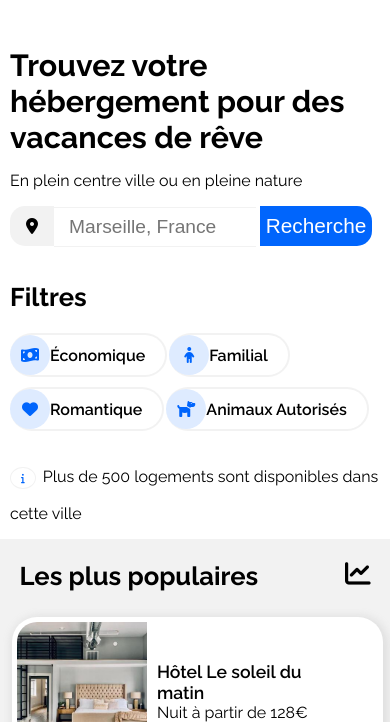
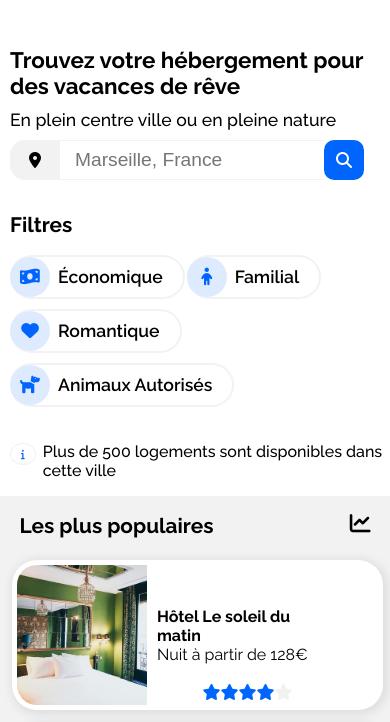
Before and after one commit to Rebkhya/RebeccaLouisAime_2_10062021, a plain HTML site: page index.html in a window 390 px wide. Shown: the part 99-821 px from the top of the page. Drawn offline with Linux system fonts and the light colour scheme.

Commit message:
Ajustement de tailles et de mise en page

```diff
--- a/index.html
+++ b/index.html
@@ -36,6 +36,7 @@
                             <input class="text_recherche" type="search" placeholder="Marseille, France" name="recherche" id="recherche" />
                             <input class="button_recherche" type="submit" value="Recherche" />
                         </form>
+                        <pan class="icon-recherche"><i class="fas fa-search"></i></pan>
                     </div>
                     <div class="filtres flex_row">
                         <h2>Filtres</h2>
@@ -146,8 +147,8 @@
                             <h2>Les plus populaires<i class="fas fa-chart-line"></i></h2>
                         </header>
                         <article class="pop flex_row class_card">
-                            <a class="pop_link flex_row" href="#">
-                                <img class="pop_img" src="images/hebergements/4_small/aw-creative-VGs8z60yT2c-unsplash.jpg" alt="Hôtel Le soleil du matin" />
+                            <a class="pop_link flex_column" href="#">
+                                <img class="pop_img" src="images/hebergements/4_small/emile-guillemot-Bj_rcSC5XfE-unsplash.jpg" alt="Hôtel Le soleil du matin" />
                                 <h3 class="pop_text">Hôtel Le soleil du matin</h3>
                                 <p class="pop_text">Nuit à partir de 128€ </p>
                             </a>
@@ -156,12 +157,12 @@
                                 <i class="fas fa-star bleu"></i>
                                 <i class="fas fa-star bleu"></i>
                                 <i class="fas fa-star bleu"></i>
-                                <i class="fas fa-star bleu"></i>
+                                <i class="fas fa-star"></i>
                             </div>
                         </article>
                         <article class="pop flex_row class_card">
                             <a class="pop_link flex_column" href="#">
-                                <img class="pop_img" src="images/hebergements/4_small/emile-guillemot-Bj_rcSC5XfE-unsplash.jpg" alt="Au coeur de l'eau Chambres d'hôtes" />
+                                <img class="pop_img" src="images/hebergements/4_small/aw-creative-VGs8z60yT2c-unsplash.jpg" alt="Au cœur de l’eau Chambres d’hôtes" />
                                 <h3 class="pop_text">Au cœur de l’eau Chambres d’hôtes</h3>
                                 <p class="pop_text">Nuit à partir de 71€ </p>
                             </a>
@@ -170,7 +171,7 @@
                                 <i class="fas fa-star bleu"></i>
                                 <i class="fas fa-star bleu"></i>
                                 <i class="fas fa-star bleu"></i>
-                                <i class="fas fa-star"></i>
+                                <i class="fas fa-star bleu"></i>
                             </div>
                         </article>
                         <article class="pop flex_row class_card">
--- a/styles.css
+++ b/styles.css
@@ -5,6 +5,7 @@
    margin: 0;
    justify-content: center;
    font-family: 'Raleway', sans-serif;
+   font-weight: 500;
 }
 .flex_row{
    display: flex;
@@ -30,7 +31,7 @@ h2{
 }
 h3{
    margin: 0;
-   font-weight: 600;
+   font-weight: 700;
    font-size: 1.1em;
    overflow-wrap: break-word;
 }
@@ -45,11 +46,22 @@ a{
    flex-wrap: nowrap;
    color: #F2F2F2;
    padding-bottom: 10px;
-   width: 100%;
    height: auto;
+
 }
 .bleu{
    color: #0065FC;
+}
+@media screen and (max-width: 575.98px){
+   h2{
+      font-size: 1.3em;
+   }
+   h1{
+      font-size: 1.4em;
+   }
+   h3{
+      font-size: 1em;
+   }
 }
 /*Header*/
 .header{
@@ -75,6 +87,11 @@ a{
    display: flex;
    border-top: 2px solid transparent;
    font-size: 1em;
+}
+@media screen and (max-width: 991.98px){
+   .header{
+      margin: 10px 0px 10px 10px;
+   }
 }
 @media screen and (max-width: 575.98px) {
    .header{
@@ -135,6 +152,11 @@ a{
 .listes_recherches{
    margin: 0px 25px 0px 25px;
 }
+@media screen and (max-width: 991.98px) {
+   .listes_recherches{
+      margin: 0 0 0 10px;
+   }
+}
 @media screen and (max-width: 575.98px){
    .listes_recherches{
       margin: 0 0 0 10px;
@@ -144,6 +166,18 @@ a{
 .presentation{
    height: auto;
    margin: 50px 0px 0px 0px;
+}
+@media screen and (max-width: 991.98px){
+   .presentation p{
+      font-size: 1.5em;
+      margin: 10px 0;
+   }
+}
+@media screen and (max-width: 575.98px) {
+   .presentation p{
+      font-size: 1.1em;
+      font-weight: 500;
+   }
 }
 /*barre de recherche*/
 .bar_recherche{
@@ -180,10 +214,28 @@ a{
    font-weight: 500;
    font-size: 1.3em;
 }
+.icon-recherche{
+   visibility: hidden;
+}
 @media screen and (max-width: 575.98px) {
    .bar_recherche{
        width: auto;
        margin: auto;
+   }
+   .icon-recherche{
+      visibility: inherit;
+   }
+   .icon-recherche i{
+      color: white;
+      background-color: #0065FC;
+      border-radius: 10px 10px 10px 10px;
+      width: 40px;
+   }
+   .button_recherche{
+      display: none;
+   }
+   .text_recherche{
+      width: auto;
    }
 }
 /*filtres*/
@@ -217,16 +269,17 @@ a{
    height: 40px;
    align-items: center;
    justify-content: center;
+   margin-right: 8px;
 }
 @media screen and (max-width: 991.98px) {
    .filtres{
        flex-wrap: wrap;
        padding: 0;
+       width: auto;
    }
    .bt_filtres{
        margin-right: 20px;
        padding-right: 20px;
-       font-size: 1em;
        text-align: center;
    }
 }
@@ -242,6 +295,8 @@ a{
       margin-left: 0;
       margin: 0px 2px 10px 0px;
       height: auto;
+      font-size: 1.1em;
+      text-align: center;
    }
 }
 /* Effet pulsation filtres*/
@@ -311,6 +366,13 @@ a{
         padding: 5px 10px 5px 10px;
     }
 }
+@media screen and (max-width: 575.98px){
+   .info{
+      display: flex;
+      flex-wrap: nowrap;
+      align-items: flex-end;
+   }
+}
 /*section heb_pop contient les deux element hebergements et populaire*/
 .heb_pop{
    display: flex;
@@ -347,10 +409,10 @@ a{
 }
 .heb{
    flex-wrap: nowrap;
-   width: 300px;
-   height: 200px;
+   width: 275px;
+
    border-radius: 25px;
-   margin-bottom: 10px;
+   margin-bottom: 25px;
    justify-content: flex-start;
 }
 .heb img{
@@ -365,6 +427,7 @@ a{
    text-align: left;
    align-items: flex-start;
    margin: 0px 0px 0px 20px;
+   padding-bottom: 5px;
 }
 .heb p{
    font-size: 1em;
@@ -421,7 +484,7 @@ a{
    margin-left: 10px;
    font-weight: bold;
    font-size: 1.2em;
-   margin: 40px 0px 10px 20px;
+   margin: 20px 0px 40px 30px;
 }
 /*aside plus populaire sur la droite eviron 32%*/
 .listes_pop{
@@ -560,6 +623,7 @@ a{
        height: auto;
        width: auto;
        text-align: center;
+       margin: 0;
    }
    .activites{
        flex-direction: row;
@@ -586,6 +650,9 @@ a{
    .listes_act{
        height: auto;
        margin: 0 0 10px 0;
+   }
+   .listes_act h2{
+      text-align: left;
    }
    .activites{
        flex-direction: row;
```
